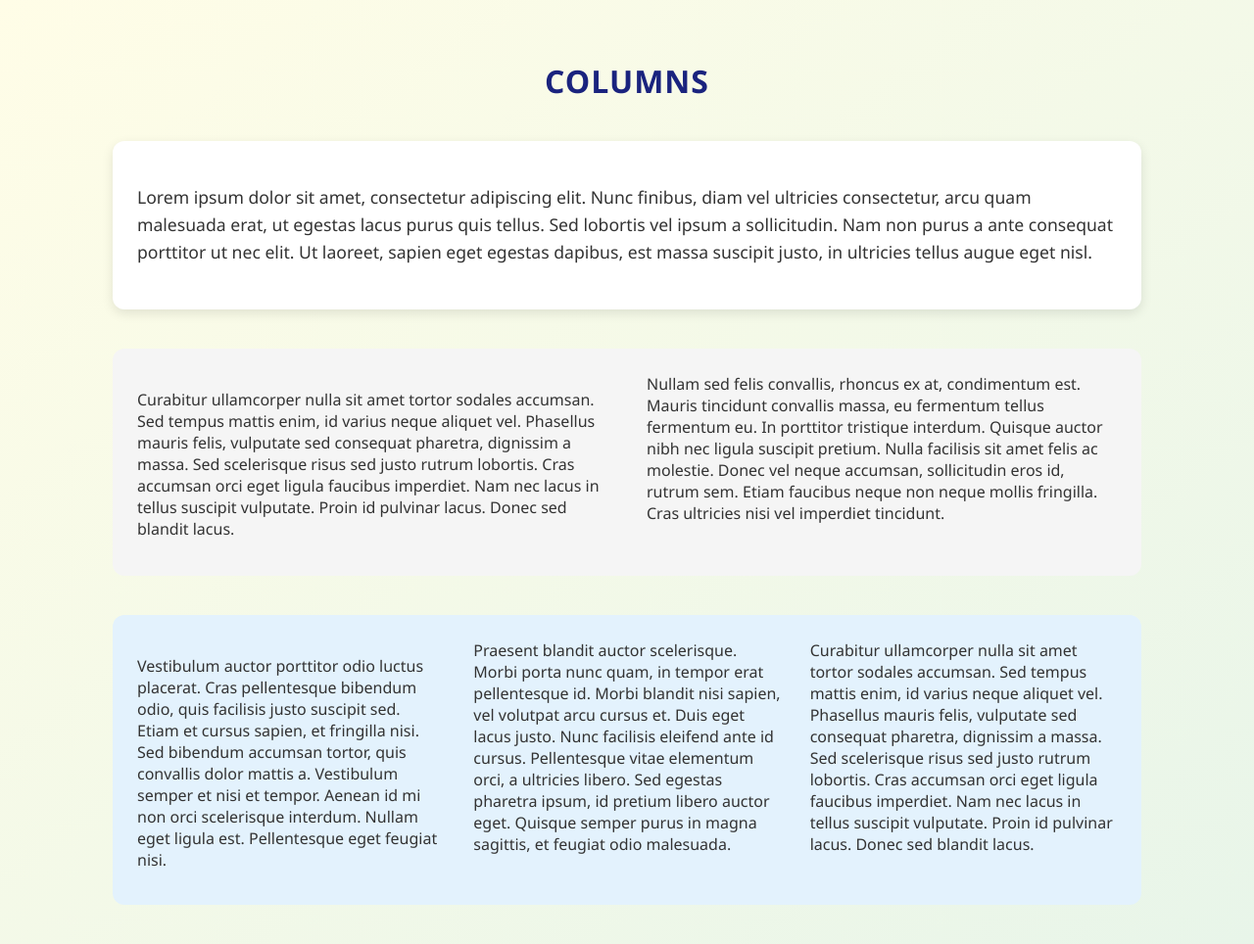
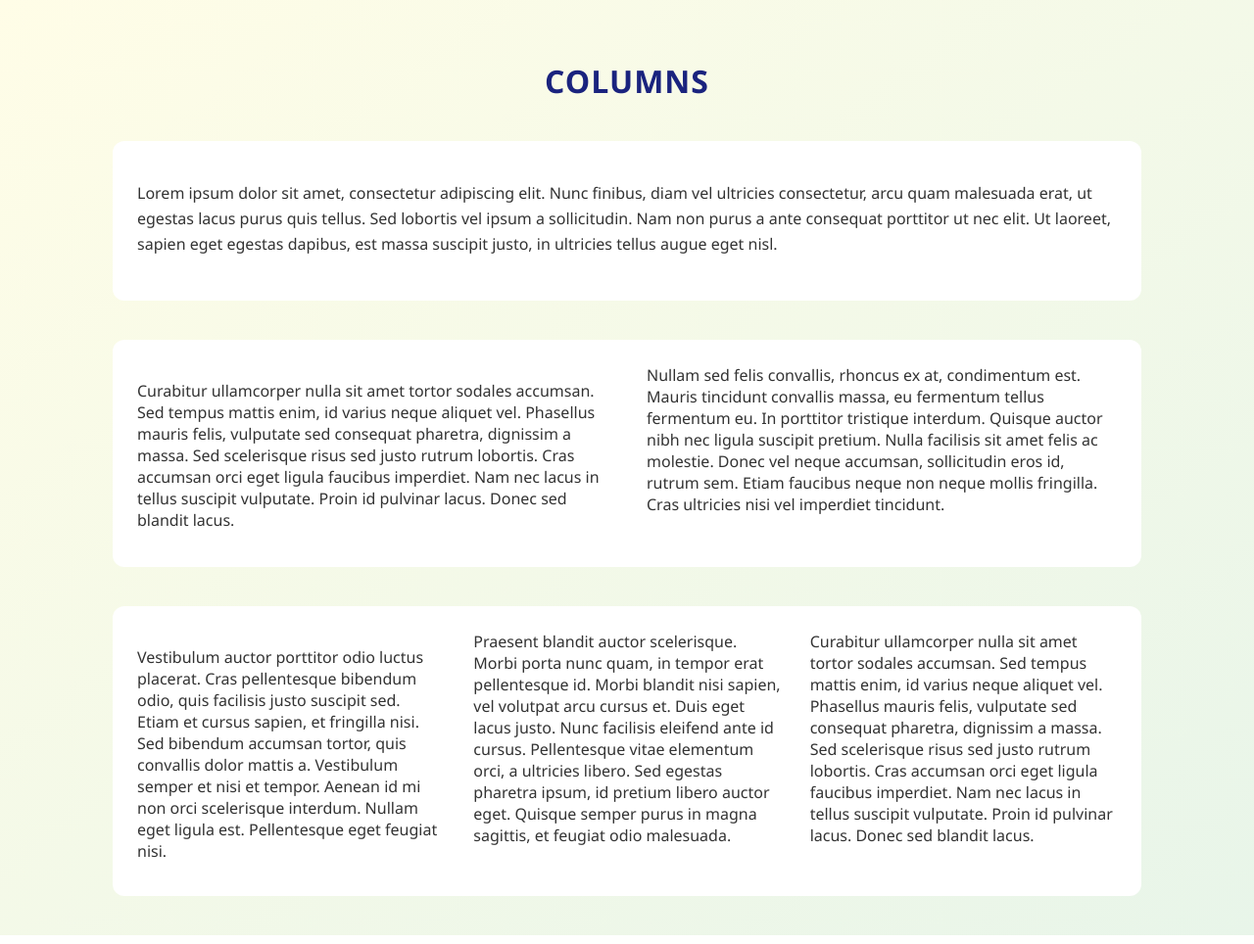
Before and after one commit to joannadagil/joannadagil.github.io, a PHP site: page /columns.html in a window 1280 px wide. Shown: the whole page at 98% size. Run offline with PHP 8.4, Linux system fonts and the light colour scheme.

Commit message:
full css

```diff
--- a/columns.css
+++ b/columns.css
@@ -17,12 +17,10 @@ h1 {
 .intro {
   max-width: 1000px;
   margin: 0 auto 40px;
-  font-size: 1.1rem;
   line-height: 1.6;
   background: #ffffff;
   padding: 25px;
   border-radius: 12px;
-  box-shadow: 0 4px 12px rgba(0, 0, 0, 0.1);
 }
 
 /* Two-column section */
@@ -31,7 +29,7 @@ h1 {
   column-gap: 40px;
   max-width: 1000px;
   margin: 0 auto 40px;
-  background: #f5f5f5;
+  background: #ffffff;
   padding: 25px;
   border-radius: 12px;
 }
@@ -42,7 +40,7 @@ h1 {
   column-gap: 30px;
   max-width: 1000px;
   margin: 0 auto;
-  background: #e3f2fd;
+  background: #ffffff;
   padding: 25px;
   border-radius: 12px;
 }
```
